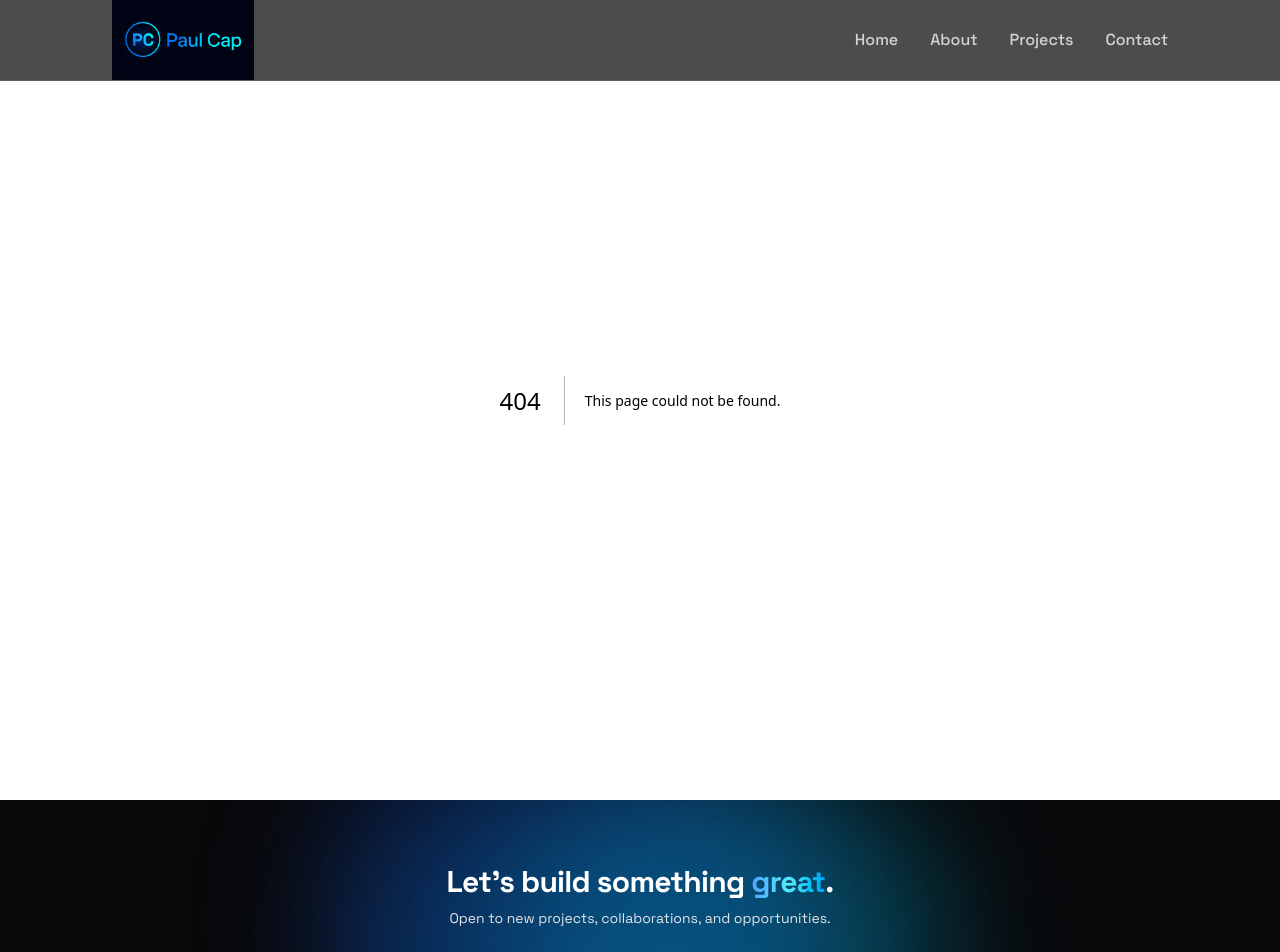
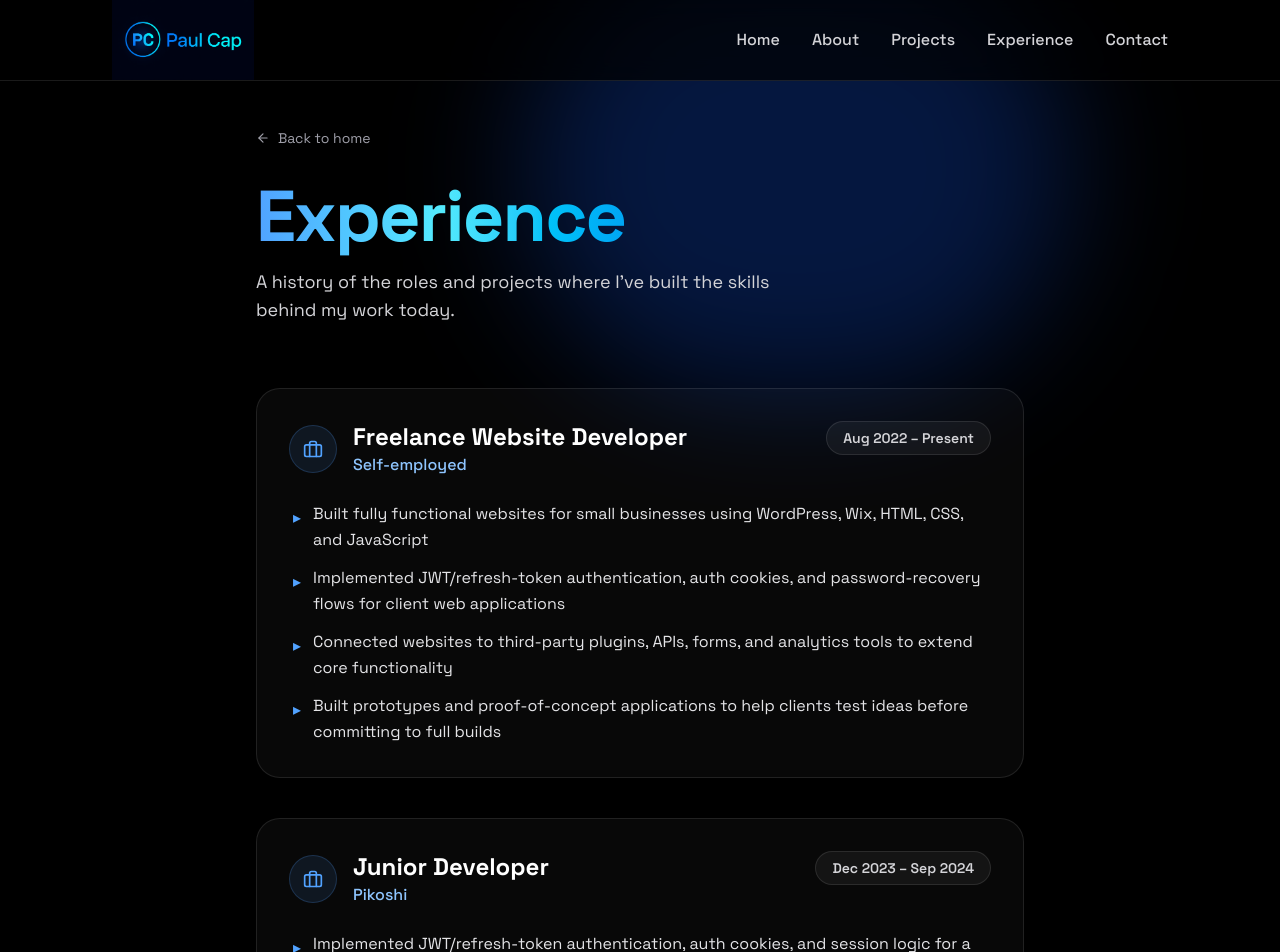
Before and after one commit to paulcap510/pcapdev-portfolio, a Next.js app: page /experience in a window 1280 px wide. Before the commit this address had no page. Shown: the top 952 px of the page. Built offline with nearby package versions, Linux system fonts and the light colour scheme.

Commit message:
Added Experience page

```diff
--- /dev/null
+++ b/app/experience/page.tsx
@@ -0,0 +1,150 @@
+"use client";
+
+import Link from "next/link";
+import { motion } from "framer-motion";
+import { FiArrowLeft, FiBriefcase } from "react-icons/fi";
+
+type Role = {
+  title: string;
+  place: string;
+  dates: string;
+  bullets: string[];
+};
+
+const roles: Role[] = [
+  {
+    title: "Freelance Website Developer",
+    place: "Self-employed",
+    dates: "Aug 2022 – Present",
+    bullets: [
+      "Built fully functional websites for small businesses using WordPress, Wix, HTML, CSS, and JavaScript",
+      "Implemented JWT/refresh-token authentication, auth cookies, and password-recovery flows for client web applications",
+      "Connected websites to third-party plugins, APIs, forms, and analytics tools to extend core functionality",
+      "Built prototypes and proof-of-concept applications to help clients test ideas before committing to full builds",
+    ],
+  },
+  {
+    title: "Junior Developer",
+    place: "Pikoshi",
+    dates: "Dec 2023 – Sep 2024",
+    bullets: [
+      "Implemented JWT/refresh-token authentication, auth cookies, and session logic for a FastAPI/React application",
+      "Built OAuth and email-based signup flows, supporting multiple registration methods across the app",
+      "Built password-recovery functionality and account lifecycle handling for failed token validation",
+      "Refactored service-layer logic and resolved merge conflicts integrating auth features into the main codebase",
+    ],
+  },
+  {
+    title: "Data Analyst",
+    place: "Klarner Politics",
+    dates: "Sep 2022 – Sep 2023",
+    bullets: [
+      "Collected, cleaned, and analyzed 2M+ public records using Python for policy and demographic research",
+      "Built predictive models with scikit-learn examining factors influencing voting behavior and political participation",
+      "Conducted statistical analysis in R to track long-term trends in congressional representation and social equity",
+      "Validated datasets of 100,000+ records and created visualizations to communicate findings to non-technical audiences",
+    ],
+  },
+  {
+    title: "Developer & User Researcher",
+    place: "Sairae",
+    dates: "Jan 2021 – Jan 2022",
+    bullets: [
+      "Built interactive prototypes and mockups simulating real website functionality for stakeholder review",
+      "Reviewed app designs and user flows to identify usability issues and pain points",
+      "Analyzed user feedback and testing data to identify behavioral patterns and recurring issues",
+      "Collaborated with senior developers to design entity-relationship diagrams (ERDs) and relational database schemas, mapping table relationships to support application data requirements",
+      "Translated usability findings into concrete design and development recommendations",
+    ],
+  },
+    {
+    title: "Financial Modeler",
+    place: "Freelance",
+    dates: "Apr 2019 – Jan 2020",
+    bullets: [
+      "Developed Python scripts to automate financial data collection and processing, replacing manual workflows and reducing analysis time",
+      "Built Python tools to monitor live market data in real time, tracking price and volume movements and flagging trading anomalies",
+      "Built Excel- and Python-based financial models (DCF, comparable analysis) to valuate companies and support investment research",
+      "Analyzed financial statements and market data programmatically to forecast revenue trends and assess growth potential",
+      "Automated recurring reporting workflows, generating data-driven summaries of valuation findings and risk factors for clients",
+    ],
+  },
+];
+
+export default function ExperiencePage() {
+  return (
+    <main className="relative min-h-screen bg-black text-white px-6 sm:px-12 py-32 overflow-hidden">
+      <div className="absolute inset-0">
+        <motion.div
+          animate={{ x: [0, 100, -60, 0], y: [0, -60, 40, 0] }}
+          transition={{ duration: 16, repeat: Infinity, ease: "easeInOut" }}
+          className="absolute top-0 left-1/3 w-[550px] h-[450px] bg-blue-600/25 rounded-full blur-3xl"
+        />
+        <motion.div
+          animate={{ x: [0, -80, 60, 0], y: [0, 50, -40, 0] }}
+          transition={{ duration: 20, repeat: Infinity, ease: "easeInOut" }}
+          className="absolute bottom-0 right-1/4 w-[500px] h-[400px] bg-cyan-400/20 rounded-full blur-3xl"
+        />
+      </div>
+
+      <div className="relative z-10 max-w-3xl mx-auto">
+        <Link href="/#home" className="inline-flex items-center gap-2 text-sm text-zinc-400 hover:text-blue-400 transition-colors mb-8">
+          <FiArrowLeft size={14} />
+          Back to home
+        </Link>
+
+        <motion.div
+          initial={{ x: -80, opacity: 0 }}
+          animate={{ x: 0, opacity: 1 }}
+          transition={{ duration: 0.7, ease: "easeOut" }}
+        >
+          <h1 className="text-6xl sm:text-7xl font-bold tracking-tight mb-4">
+            <span className="bg-gradient-to-r from-blue-400 via-cyan-300 to-sky-500 bg-clip-text text-transparent">
+              Experience
+            </span>
+          </h1>
+          <p className="text-lg text-zinc-300 mb-16 max-w-xl">
+            A history of the roles and projects where I&apos;ve built the skills behind my work today.
+          </p>
+        </motion.div>
+
+        <div className="flex flex-col gap-10">
+          {roles.map((role, index) => (
+            <motion.div
+              key={role.title + role.place}
+              initial={{ y: 50, opacity: 0 }}
+              whileInView={{ y: 0, opacity: 1 }}
+              viewport={{ once: true, amount: 0.3 }}
+              transition={{ duration: 0.6, ease: "easeOut", delay: index * 0.1 }}
+              className="group rounded-3xl bg-white/[0.03] border border-white/10 p-6 sm:p-8 transition-all duration-300 hover:-translate-y-1 hover:border-blue-400/40 hover:shadow-xl hover:shadow-blue-500/10"
+            >
+              <div className="flex items-start justify-between flex-wrap gap-2 mb-6">
+                <div className="flex items-center gap-4">
+                  <div className="flex items-center justify-center w-12 h-12 rounded-full bg-blue-400/10 border border-blue-400/20 shrink-0 transition-transform duration-300 group-hover:scale-110">
+                    <FiBriefcase size={20} className="text-blue-400" />
+                  </div>
+                  <div>
+                    <h2 className="text-2xl font-bold">{role.title}</h2>
+                    <p className="text-base text-blue-300 font-medium">{role.place}</p>
+                  </div>
+                </div>
+                <span className="text-sm font-semibold text-zinc-300 px-4 py-1.5 rounded-full bg-white/5 border border-white/10 whitespace-nowrap">
+                  {role.dates}
+                </span>
+              </div>
+
+              <ul className="flex flex-col gap-3 pl-1">
+                {role.bullets.map((bullet, i) => (
+                  <li key={i} className="flex gap-3 text-base text-zinc-200 leading-relaxed">
+                    <span className="text-blue-400 mt-1 shrink-0">▸</span>
+                    <span>{bullet}</span>
+                  </li>
+                ))}
+              </ul>
+            </motion.div>
+          ))}
+        </div>
+      </div>
+    </main>
+  );
+}
--- a/components/Navbar.tsx
+++ b/components/Navbar.tsx
@@ -11,6 +11,7 @@ export default function Navbar() {
     { href: "/#home", label: "Home" },
     { href: "/#about", label: "About" },
     { href: "/#projects", label: "Projects" },
+    { href: "/experience", label: "Experience" },
     { href: "/#contact", label: "Contact" },
   ];
 
```
